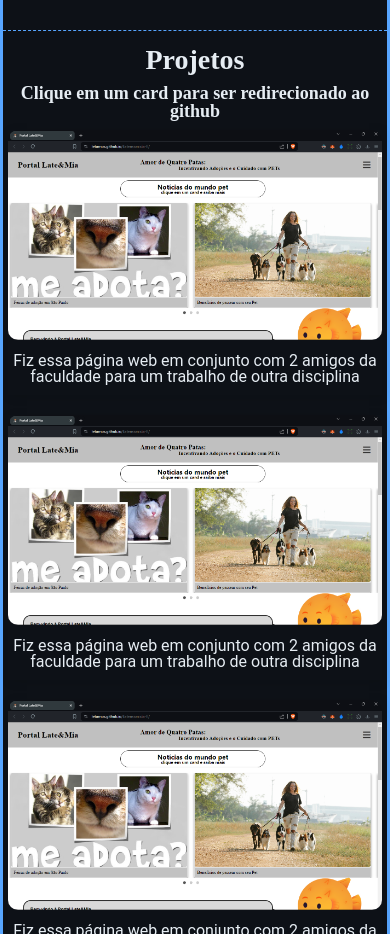
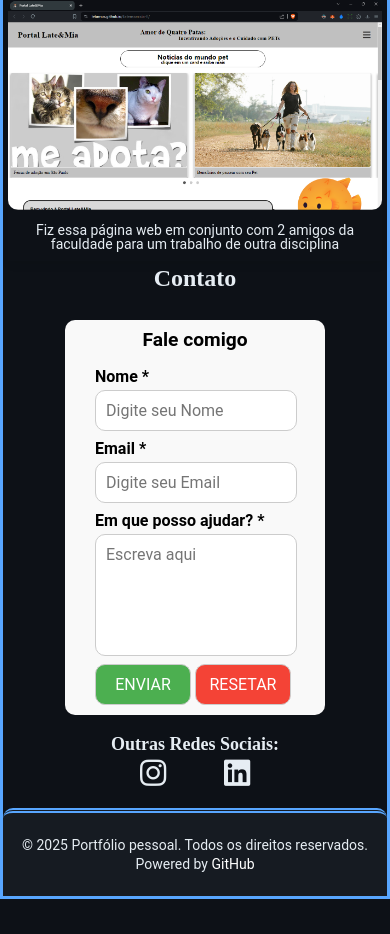
Before and after one commit to Leturnos/portfolio, a plain HTML site: page index.html in a window 390 px wide. Shown: the part 1066-2000 px from the top of the page. After the commit the page ends 1965 px from the top, so only its background shows below. Drawn offline with Linux system fonts and the light colour scheme.

Commit message:
fiz um monte de coisa, desde form e footer à responsividade

```diff
--- a/index.html
+++ b/index.html
@@ -81,13 +81,13 @@
                     <img src="java.png"></img>
                     <img src="mysql.png"></img>
                     <img src="git.png"></img>
-                    <img src="html.png"></img>
-                    <img src="css.png"></img>
-                    <img src="javascript.png"></img>
-                    <img src="python.png"></img>
-                    <img src="java.png"></img>
-                    <img src="mysql.png"></img>
-                    <img src="git.png"></img>
+                    <img src="html.png" class="duplicado"></img>
+                    <img src="css.png" class="duplicado"></img>
+                    <img src="javascript.png" class="duplicado"></img>
+                    <img src="python.png" class="duplicado"></img>
+                    <img src="java.png" class="duplicado"></img>
+                    <img src="mysql.png" class="duplicado"></img>
+                    <img src="git.png" class="duplicado"></img>
                 </div>
             </div>
         </section>
@@ -98,7 +98,8 @@
                 <h3>Clique em um card para ser redirecionado ao github</h3>
                 <div class="grid">
                     <div class="card" id="card1">
-                        <a href="https://github.com/Leturnos/Extensionista-II" target="_blank" title="Clique para ver o código">
+                        <a href="https://github.com/Leturnos/Extensionista-II" target="_blank"
+                            title="Clique para ver o código">
                             <img src="projeto1.jpg" alt="captura de tela de um projeto da faculdade">
                         </a>
                         <p>
@@ -106,7 +107,7 @@
                             disciplina
                         </p>
                     </div>
-                    <div class="card" id="card2">
+                    <!-- <div class="card" id="card2">
                         <img src="projeto1.jpg" alt="captura de tela de um trabalho da faculdade">
                         <p>
                             Fiz essa página web em conjunto com 2 amigos da faculdade para um trabalho de outra
@@ -119,18 +120,56 @@
                             Fiz essa página web em conjunto com 2 amigos da faculdade para um trabalho de outra
                             disciplina
                         </p>
-                    </div>
+                    </div> -->
                 </div>
             </div>
         </section>
 
         <section id="contato">
-            <h2>Sobre Mim</h2>
-            <p>Texto sobre você...</p>
+            <h2>Contato</h2>
+            <div class="contato__container">
+                <!-- Ainda não é funcional -->
+                <form action="formulario.php" method="post" autocomplete="on">
+                    <fieldset>
+                        <legend>Fale comigo</legend>
+                        <div>
+                            <label for="inome">Nome *</label>
+                            <input type="text" id="inome" name="nome:" placeholder="Digite seu Nome" required>
+                        </div>
+                        <div>
+                            <label for="iemail">Email *</label>
+                            <input type="email" id="iemail" name="email: " placeholder="Digite seu Email" required>
+                        </div>
+                        <div>
+                            <label for="itexto">Em que posso ajudar? *</label>
+                            <textarea type="text" id="itexto" name="mensagem: " placeholder="Escreva aqui"
+                                required></textarea>
+                        </div>
+                        <div>
+                            <input type="submit" value="ENVIAR">
+                            <input type="reset" value="RESETAR">
+                        </div>
+                    </fieldset>
+                </form>
+                <div class="redes-sociais">
+                    <h3>Outras Redes Sociais:</h3>
+                    <div class="redes-sociais__container">
+                    <a href="">
+                        <i class="fa-brands fa-instagram"></i>
+                    </a>
+                    <a href="">
+                        <i class="fa-brands fa-linkedin"></i>
+                    </a>
+                </div>
+                </div>
+            </div>
         </section>
     </main>
     <footer>
-
+        <div class="footer-content">
+            <p>&copy; 2025 Portfólio pessoal. Todos os direitos reservados.</p>
+            <p>Powered by <a href="https://github.com/Leturnos/Portfolio" target="_blank">GitHub</a></p>
+        </div>
     </footer>
 </body>
 <script src="script.js"></script>
--- a/script.js
+++ b/script.js
@@ -2,21 +2,21 @@
 const sidebarToggle = document.getElementById('sidebar-toggle'); // botão para abrir o menu
 const sidebarMenu = document.getElementById('sidebar-menu'); // menu lateral
 const overlay = document.getElementById('overlay'); // o overlay
-const menuSection = document.querySelectorAll('.menu-section'); //
+const menuSection = document.querySelectorAll('.menu-section');
 
-// para abrir o menu
+// para abrir o menu lateral
 sidebarToggle.addEventListener('click', () => {
     sidebarMenu.classList.add('open');
     overlay.classList.add('active');
 });
 
-// para fechar o menu
+// para fechar o menu lateral
 function fecharMenu() {
     sidebarMenu.classList.remove('open');
     overlay.classList.remove('active');
 }
 
-overlay.addEventListener('click', fecharMenu); // quando o usuário clicar fora do menu lateral
+overlay.addEventListener('click', fecharMenu); // para quando o usuário clicar fora do menu lateral
 
 menuSection.forEach((item) => {
     item.addEventListener('click', (event) => {
@@ -24,6 +24,13 @@ menuSection.forEach((item) => {
             setTimeout(() => {
                 fecharMenu();
                 window.location.href = item.getAttribute("href"); // procura a section correspondente
-            }, 100); // atraso de 1s
+            }, 100); // atraso de 1s pra tirar o menu
     });
 });
+
+// Pra remover alguns itens do html (section tecnologia)
+window.addEventListener("resize", function () {
+    if (window.innerWidth < 600) {
+      document.querySelector(".duplicado").remove();
+    }
+  });
--- a/styles.css
+++ b/styles.css
@@ -13,10 +13,10 @@ html {
 }
 
 body {
+  position: relative;
   background-color: var(--bg-color);
   margin: 10px;
   border: 5px double var(--links-color);
-  border-radius: 10px;
   min-height: calc(100vh - 10px);
   box-sizing: border-box;
 }
@@ -116,7 +116,6 @@ body {
   position: fixed;
   top: 0;
   right: 0;
-  width: 25vw;
   background-color: var(--bg-color);
   transform: translateX(100%);
   transition: transform 0.3s ease-out;
@@ -161,30 +160,30 @@ body {
 
 .sobre-mim__container img {
   display: block;
-  margin: 36px;
+  margin: auto 36px;
   height: auto;
   max-width: 290px; /* tamanho mínimo */
   border-radius: 36px 150px;
   background-color: var(--links-color);
-  animation: bolha 16s ease-in-out infinite;
+  animation: movimento 16s ease-in-out infinite;
 }
 
-@keyframes bolha {
+@keyframes movimento {
   0% { /* posição e borda inicial */
     transform: translateY(0);
     border-radius: 36px 150px;
   }
   25% {
-    transform: translateY(-20px); /* Move para cima */
-    border-radius: 18px 100px;
+    transform: translateY(-5px);
+    border-radius: 36px 100px;
   }
   50% { /* Inversão do efeito */
-    transform: translateY(0);
+    transform: translateY(-10px);
     border-radius: 150px 36px;
   }
   75% {
-    transform: translateY(10px); /* Move para baixo */
-    border-radius: 18px 100px;
+    transform: translateY(-5px);
+    border-radius: 36px 100px;
   }
   100% { /* volta pra posição inicial */
     transform: translateY(0);
@@ -200,7 +199,6 @@ body {
 }
 
 .sobre-mim__container article p{
-  font-size: 16px;
   text-indent: 32px;
   text-align: justify;
   padding: 10px 20px 0 0;
@@ -225,7 +223,7 @@ body {
 .tecnologias__container .images {
   display: inline-block;
   white-space: nowrap;
-  animation: scroll 10s linear infinite;
+  animation: scroll 12s linear infinite;
 }
 
 @keyframes scroll {
@@ -289,10 +287,132 @@ body {
   margin: 10px 0;
 }
 
+#contato h2{
+  font-size: 32px;
+  margin: 20px;
+  text-align: center;
+  font-family: var(--font-title);
+}
+
+.contato__container {
+  display: flex;
+  justify-content: space-around;
+  margin-top: 30px;
+}
+
+.contato__container form {
+  width: 250px;
+  margin: 0 0 20px;
+  padding: 10px 30px;
+  background-color: #f9f9f9;
+  border-radius: 10px;
+}
+
+.contato__container legend {
+  text-align: center;
+  font-size: 1.2em;
+  font-weight: bold;
+  color: black;
+  margin-bottom: 10px;
+}
+
+.contato__container label {
+  display: block;
+  font-weight: bold;
+  color: black;
+  margin: 10px 0 5px 0;
+}
+
+.contato__container input,
+.contato__container textarea {
+  width: 90%;
+  padding: 10px;
+  border: 1px solid #ccc;
+  border-radius: 10px;
+  font-size: 1em;
+  color: black;
+}
+
+.contato__container textarea {
+  height: 100px;
+  resize: none;
+}
+
+.contato__container input[type="submit"],
+.contato__container input[type="reset"] {
+  width: 48%;
+  font-size: 1em;
+  color: white;
+  border-radius: 10px;
+  cursor: pointer;
+  margin-top: 5px;
+}
+
+.contato__container input[type="submit"] {
+  background-color: #4CAF50;
+}
+
+.contato__container input[type="reset"] {
+  background-color: #f44336;
+}
+
+.contato__container input[type="submit"]:hover {
+  background-color: #45a049;
+}
+
+.contato__container input[type="reset"]:hover {
+  background-color: #d32f2f;
+}
+
+.redes-sociais h3 {
+  font-size: 18px;
+  font-family: var(--font-title);
+}
+
+.redes-sociais__container {
+  display: flex;
+  justify-content: space-around;
+}
+
+.redes-sociais a i {
+  font-size: 50px;
+  margin: 5px 0 20px 0;
+}
+/* Aqui começa o footer */
+footer {
+  bottom: 0;
+  left: 0;
+  right: 0;
+  background-color: var(--details-color);
+  border-top: 5px double var(--links-color);
+  border-radius: 10px 10px 0 0;
+  text-align: center;
+  padding: 20px 0;
+  z-index: 100;
+}
+
+.footer-content p {
+  margin: 5px 0;
+}
+
+.footer-content a {
+  color: #fff;
+  text-decoration: none;
+}
+
+.footer-content a:hover {
+  text-decoration: underline;
+  color: var(--hover-color);
+}
+/* Aqui termina o footer */
 @media (max-width: 1250px) {
   .tecnologias__container img {
     margin: 20px 10px;
   }
+}
+
+.redes-sociais a i {
+  font-size: 30px;
 }
 
 @media (max-width: 830px) {
@@ -318,7 +438,6 @@ body {
   }
 
   .sobre-mim__container img {
-    margin: auto 10px;
     max-width: 260px;
     max-height: 380px;
     animation: none;
@@ -337,17 +456,17 @@ body {
   }
 
   .projetos__container h2 {
+    font-size: 28px;
     margin: 10px;
+  }
+
+  #contato h2{
     font-size: 28px;
+    margin: 10px;
   }
 }
 
 @media (max-width: 600px) {
-   .tecnologias__container h2 {
-    margin: 20px 10px 0 0;
-    font-size: 28px;
-  }
-
   .sobre-mim__container img{
     margin: auto;
     margin-top: 10px;
@@ -368,8 +487,24 @@ body {
     flex-direction: column;
   }
 
+  .tecnologias__container h2 {
+    margin: 20px 10px 0 0;
+    font-size: 28px;
+  }
+
+  .tecnologias__container .images {
+    display: block;
+    animation: none;
+    overflow-x: auto;
+  }
+
   .projetos__container {
     padding: 5px;
+  }
+
+  .contato__container {
+    flex-direction: column;
+    align-items: center;
   }
 }
 
@@ -377,9 +512,16 @@ body {
   .menu-hamburguer {
     margin-bottom: 15px;
   }
+
+  .contato__container form {
+    width: 200px;
+  }
 }
+@media (max-width: 420px) {
+  p {
+    font-size: 14px;
+  }
 
-@media (max-width: 420px) {
   .header__container {
     border: 3px solid var(--links-color);
     border-bottom: none;
@@ -405,4 +547,22 @@ body {
   .sobre-mim__container article p {
     padding: 10px;
   }
+
+  .tecnologias__container img {
+    height: 80px;
+  }
+
+  .projetos__container h2 {
+    font-size: 24px;
+    margin: 10px;
+  }
+
+  .projetos__container h3 {
+    font-size: 16px;
+  }
+
+  #contato h2{
+    font-size: 24px;
+    margin: 0;
+  }
 }
```
